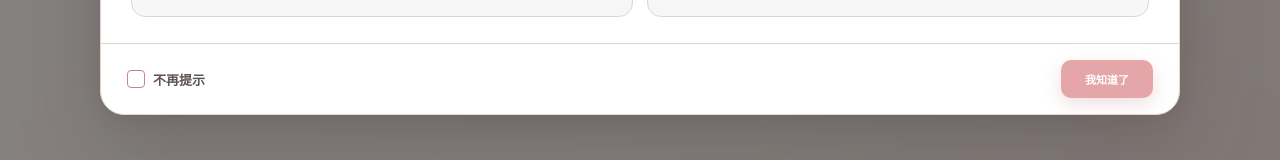
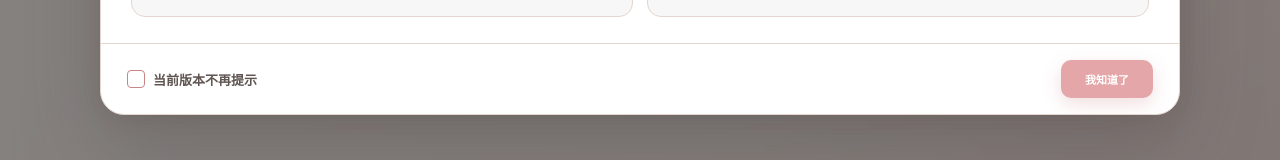
Before and after one commit to sumopenny/Infinity-Nikki-Album-Manager, a Vue app: page / in a window 1280 px wide. Shown: the part 629-789 px from the top of the page. Built offline with nearby package versions, Linux system fonts and the light colour scheme.

Commit message:
当前版本不再提示 的修改

```diff
--- a/src/i18n.ts
+++ b/src/i18n.ts
@@ -419,7 +419,7 @@ export const messages: Record<Language, LocaleMessages> = {
       changelog: [
         { version: 'v1.3.0补充版', text: '新增专项清理窗口：支持清理低画质图片与截图、崩溃快照、运行日志和网页缓存，仅需授权 X6Game 文件夹即可使用。补充新增“问题反馈”入口：位于“更多”菜单，可在弹窗内直接填写反馈问卷。' }
       ],
-      dontShowAgain: '不再提示',
+      dontShowAgain: '当前版本不再提示',
       confirm: '我知道了',
       closeAria: '关闭关于窗口'
     },
@@ -697,7 +697,7 @@ export const messages: Record<Language, LocaleMessages> = {
       changelog: [
         { version: 'v1.3.0', text: 'Added a targeted cleanup window: clean low-quality photos and screenshots, crash snapshots, runtime logs, and web cache with only X6Game folder authorization. Also added a Feedback entry in the More menu to fill out the survey in a dialog.' }
       ],
-      dontShowAgain: "Don't show again",
+      dontShowAgain: "Don't show again for this version",
       confirm: 'Got it',
       closeAria: 'Close about window'
     },
```
